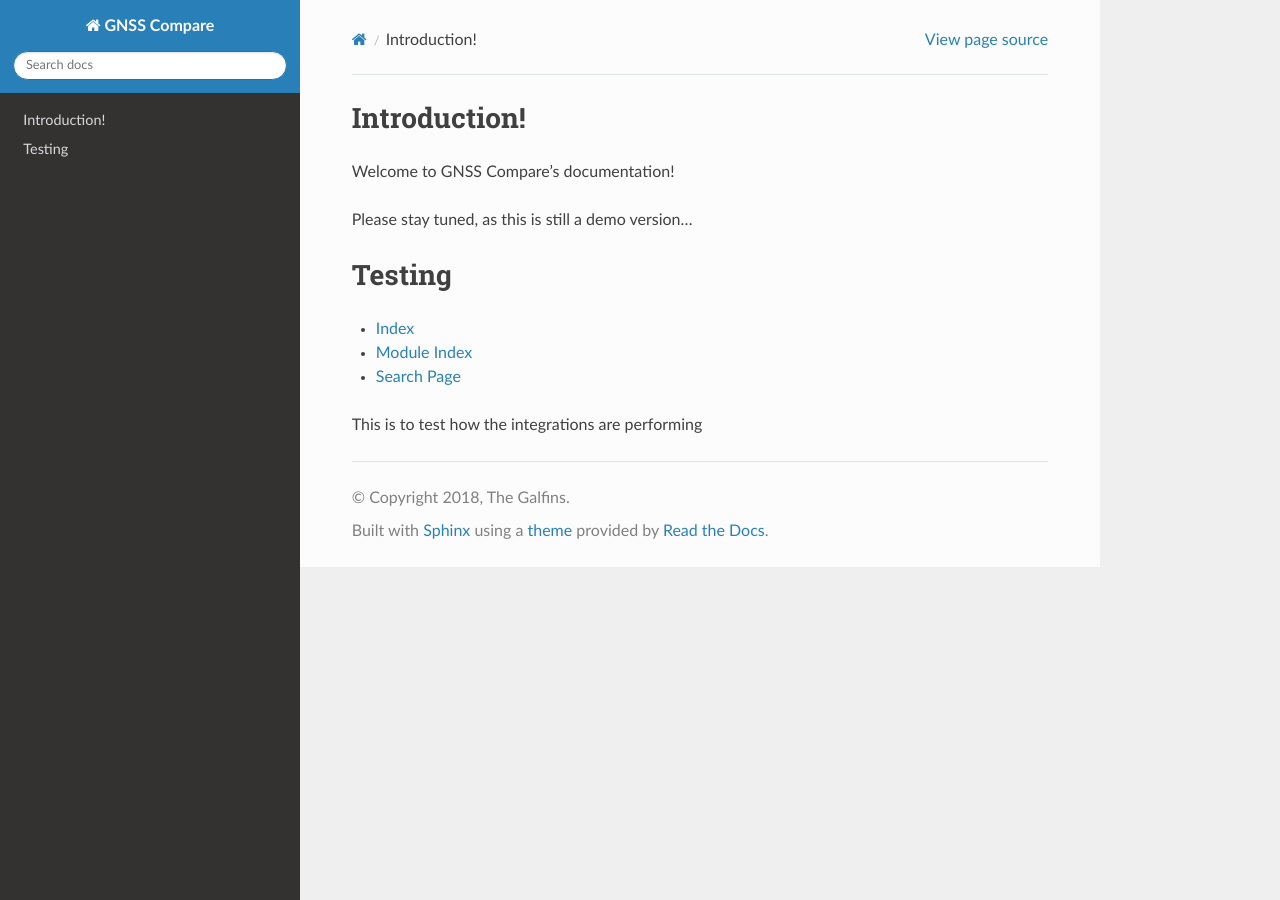
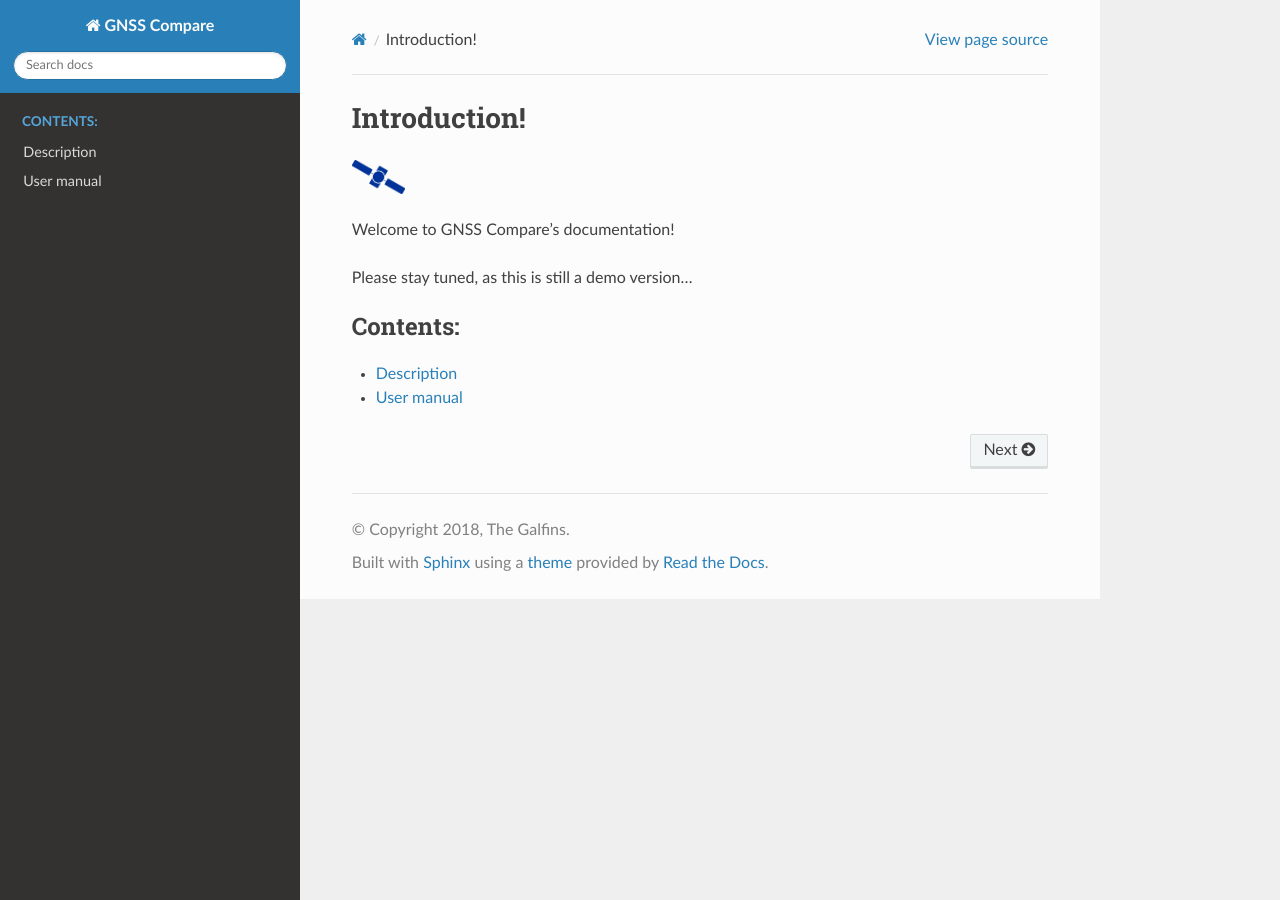
Before and after one commit to TheGalfins/GNSS_Compare, a Sphinx documentation site: the page built from docs/index.rst, in a window 1280 px wide. Built offline with Sphinx 7.4.7 and the Read the Docs theme 2.0.0, drawn with Linux system fonts in a browser that asks for light colours.

Commit message:
Playing around with Sphinx

```diff
--- /dev/null
+++ b/docs/description.rst
@@ -0,0 +1,4 @@
+
+***********
+Description
+***********
--- a/docs/index.rst
+++ b/docs/index.rst
@@ -6,23 +6,18 @@
 Introduction!
 ========================================
 
+.. image:: img/GalileoIcon_blue.png
+    :width: 40pt
+
+
 Welcome to GNSS Compare's documentation!
 
+
 Please stay tuned, as this is still a demo version...
-
 
 .. toctree::
    :maxdepth: 2
    :caption: Contents:
 
-
-
-Testing
-==================
-
-* :ref:`genindex`
-* :ref:`modindex`
-* :ref:`search`
-
-
-This is to test how the integrations are performing
+   description
+   user_manual
--- /dev/null
+++ b/docs/user_manual.rst
@@ -0,0 +1,4 @@
+
+***********
+User manual
+***********
```
Also changed, not shown: docs/img/GalileoIcon_blue.png (added).
